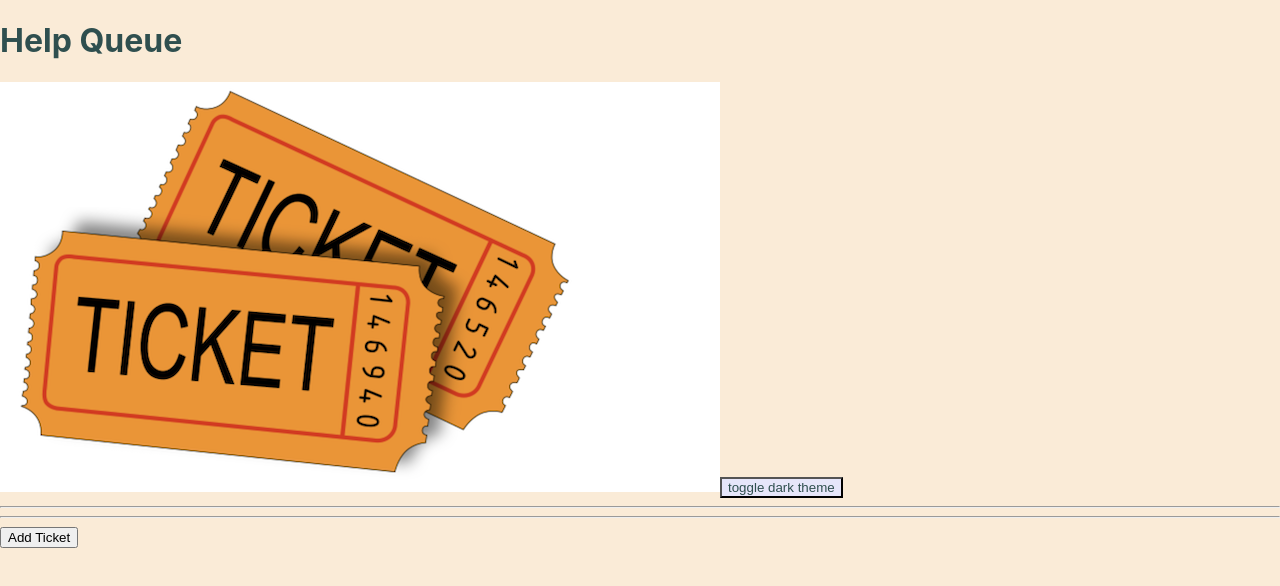
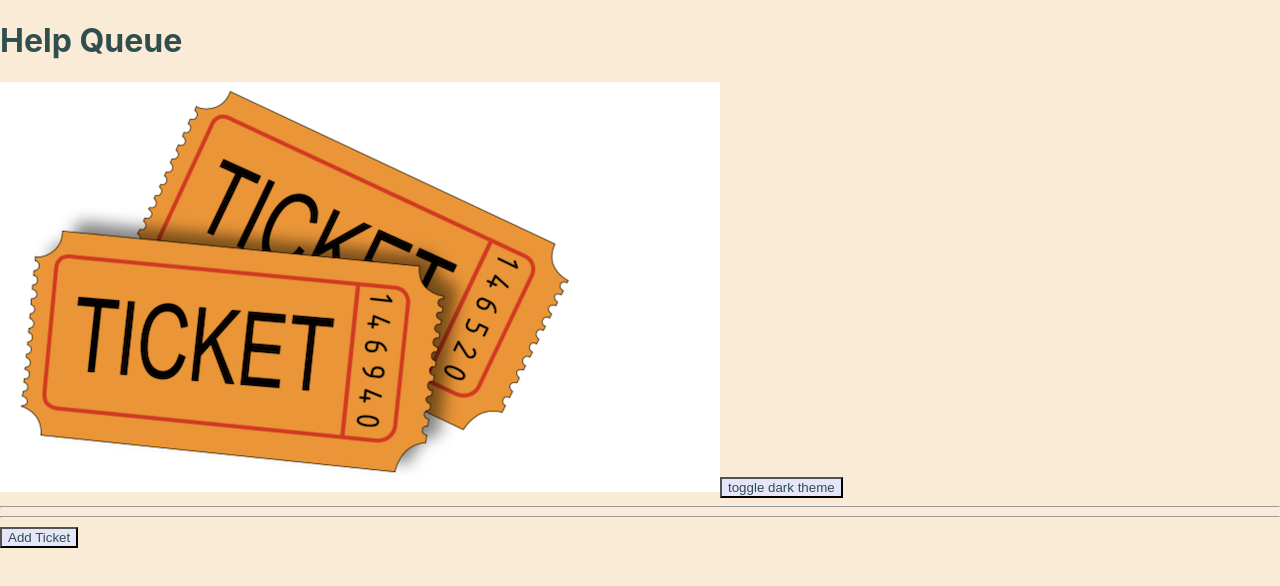
Before and after one commit to chlobear8/Ticket-Queue.Solution, a React (Create React App) app: page / in a window 1280 px wide. Shown: the top 586 px of the page. Built offline with nearby package versions, Linux system fonts and the light colour scheme.

Commit message:
add themes to TicketControl

```diff
--- a/src/components/TicketControl.js
+++ b/src/components/TicketControl.js
@@ -8,6 +8,7 @@ import Ticket from './Ticket';
 import PropTypes from "prop-types";
 import * as a from './../actions';
 import { formatDistanceToNow } from 'date-fns';
+import { ThemeContext } from '../context/theme-context';
 
 class TicketControl extends React.Component {
 
@@ -101,6 +102,13 @@ class TicketControl extends React.Component {
   }
 
   render(){
+    let theme = this.context;
+
+    const buttonStyles = {
+      backgroundColor: theme.buttonBackground,
+      color: theme.textColor
+    }
+
     let currentlyVisibleState = null;
     let buttonText = null;
 
@@ -121,11 +129,13 @@ class TicketControl extends React.Component {
     return (
       <React.Fragment>
         {currentlyVisibleState}
-        <button onClick={this.handleClick}>{buttonText}</button>
+        <button style = {buttonStyles} onClick={this.handleClick}>{buttonText}</button>
       </React.Fragment>
     );
   }
 }
+
+TicketControl.contextType = ThemeContext;
 
 TicketControl.propTypes = {
   mainTicketList: PropTypes.object,
```
